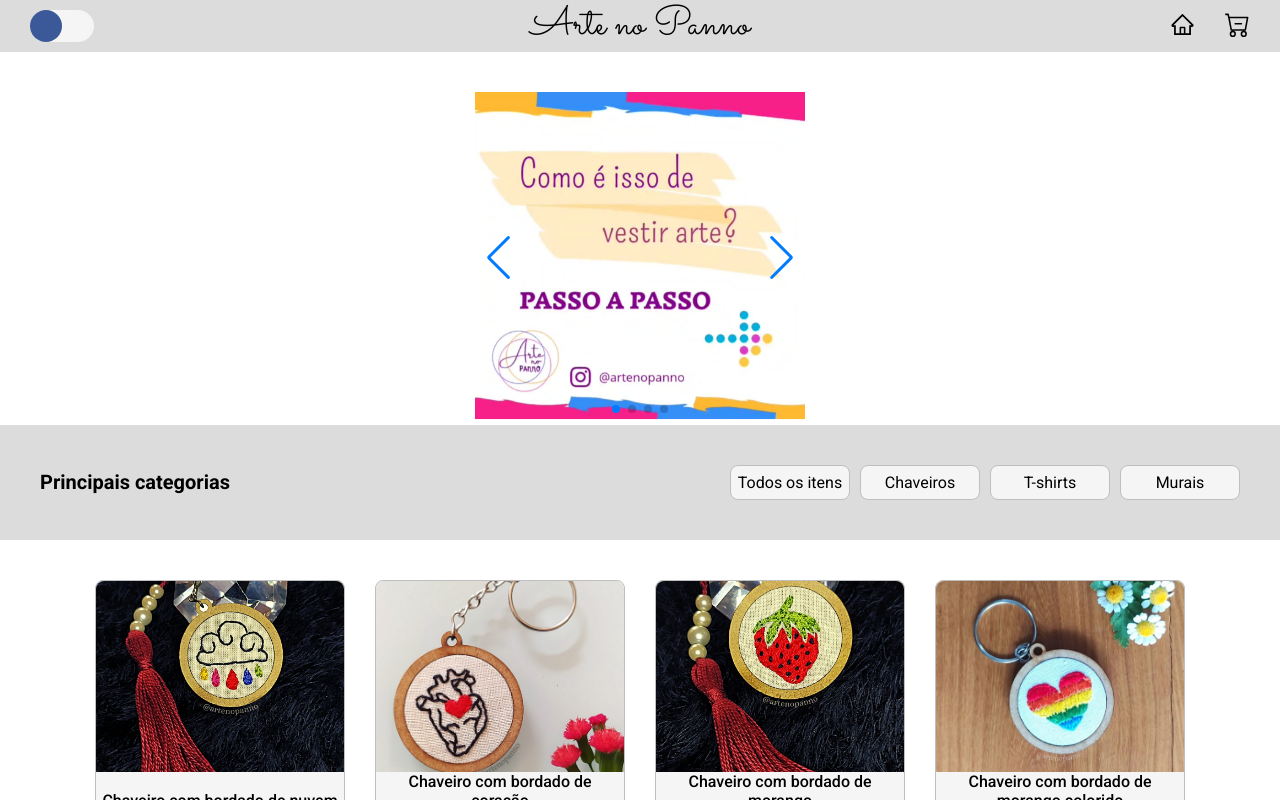
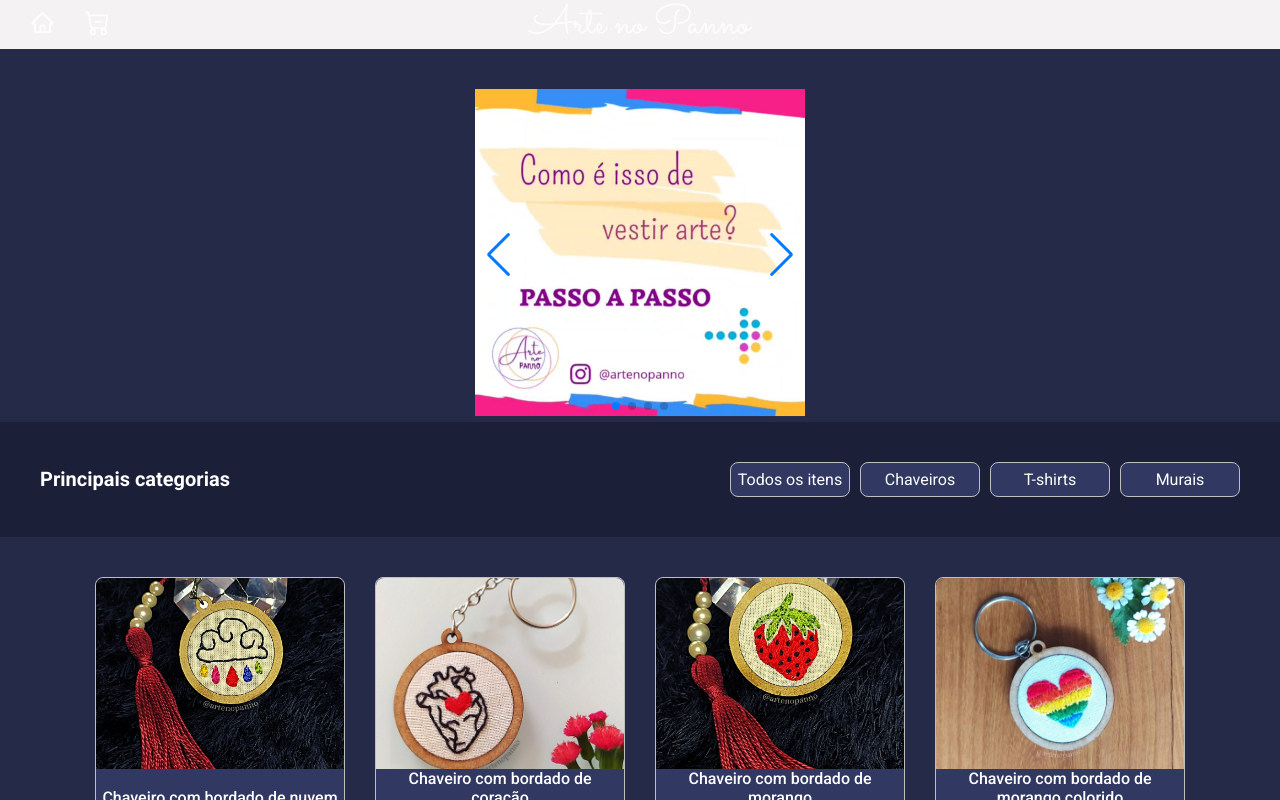
Before and after one commit to Adrianodbs/Arte-no-panno-react, a React (Vite) app: page / in a window 1280 px wide. Shown: the top 800 px of the page. Built offline with nearby package versions, Linux system fonts and the light colour scheme.

Commit message:
removendo o tema

```diff
--- a/src/App.jsx
+++ b/src/App.jsx
@@ -1,20 +1,14 @@
-import { ThemeProvider } from 'styled-components'
 import Header from './components/Header'
 import { Global } from './styles/GlobalStyle'
 
 import { BrowserRouter, Routes, Route } from 'react-router-dom'
-
-import { useContext } from 'react'
-import { ThemeContext } from './contexts/theme'
 
 import Main from './components/Main'
 import Carrinho from './pages/Carrinho'
 import { CarrinhoProvider } from './contexts/carrinho'
 
 function App() {
-  const { theme } = useContext(ThemeContext)
   return (
-    <ThemeProvider theme={theme}>
     <CarrinhoProvider>
       <BrowserRouter>
         <Global />
@@ -25,7 +19,6 @@ function App() {
         </Routes>
       </BrowserRouter>
     </CarrinhoProvider>
-    </ThemeProvider>
   )
 }
 
--- a/src/components/Header/components/Toggle.jsx
+++ /dev/null
@@ -1,52 +0,0 @@
-import { useContext } from 'react'
-import styled from 'styled-components'
-import { ThemeContext } from '../../../contexts/theme'
-
-function Toggle() {
-  const { handleCheck } = useContext(ThemeContext)
-  return (
-    <div>
-      <label></label>
-
-      <ToggleSwitch onClick={handleCheck}>
-        <input type="checkbox" />
-        <span />
-      </ToggleSwitch>
-    </div>
-  )
-}
-
-const ToggleSwitch = styled.label`
-  width: 4rem;
-  height: 2rem;
-  display: flex;
-  align-items: center;
-  justify-content: center;
-  border-radius: 1rem;
-  background-color: ${({ theme }) => theme.terciario};
-  position: relative;
-  transition: 0.5s;
-
-  input {
-    height: 100%;
-    width: 100%;
-    opacity: 0;
-  }
-
-  span {
-    width: 2rem;
-    height: 2rem;
-    border-radius: 50%;
-    background: ${({ theme }) => theme.info};
-    position: absolute;
-    left: 0;
-    cursor: pointer;
-  }
-
-  input:checked + span {
-    left: 50%;
-    background: ${({ theme }) => theme.perigo};
-  }
-`
-
-export default Toggle
--- a/src/components/Header/index.jsx
+++ b/src/components/Header/index.jsx
@@ -1,4 +1,3 @@
-import Toggle from './components/Toggle'
 import * as C from './styles'
 import { BsCartDash } from 'react-icons/bs'
 import { AiOutlineHome } from 'react-icons/ai'
@@ -7,7 +6,6 @@ import { Link } from 'react-router-dom'
 function Header() {
   return (
     <C.Container>
-      <Toggle />
       <h1>Arte no Panno</h1>
       <C.Right>
         <Link to="/">
--- a/src/components/Header/styles.js
+++ b/src/components/Header/styles.js
@@ -1,8 +1,8 @@
 import styled from 'styled-components'
 
 export const Container = styled.header`
-  color: ${({ theme }) => theme.branco};
-  background-color: ${({ theme }) => theme.primario};
+  color: #fff;
+  background-color: var(--cor-teste);
   width: 100%;
   position: relative;
 
@@ -30,6 +30,6 @@ export const Right = styled.div`
   svg {
     cursor: pointer;
     text-decoration: none;
-    color: ${({ theme }) => theme.branco};
+    color: #fff;
   }
 `
--- a/src/components/Main/components/Produto.jsx
+++ b/src/components/Main/components/Produto.jsx
@@ -21,7 +21,7 @@ function Produto({ img, titulo, valor, buttonTxt, onClick, menos, mais }) {
 const Container = styled.div`
   width: 250px;
   height: 320px;
-  background-color: ${({ theme }) => theme.terciario};
+  background-color: #313862;
   border-radius: 8px;
 
   display: flex;
@@ -29,7 +29,7 @@ const Container = styled.div`
   justify-content: flex-start;
   align-items: center;
 
-  border: 1px solid ${({ theme }) => theme.cinza};
+  border: 1px solid #bfbfbf;
 
   img {
     width: 100%;
@@ -49,17 +49,17 @@ const Container = styled.div`
 
   p {
     font-weight: 500;
-    color: ${({ theme }) => theme.branco};
+    color: #fff;
     padding: 6px;
     text-align: center;
   }
 
   span {
-    color: ${({ theme }) => theme.cinza};
+    color: #bfbfbf;
   }
 
   button {
-    background-color: ${({ theme }) => theme.perigo};
+    background-color: #e44c4e;
     font-weight: bold;
     font-size: 18px;
     padding: 8px;
--- a/src/components/Main/styles.js
+++ b/src/components/Main/styles.js
@@ -2,7 +2,7 @@ import styled from 'styled-components'
 
 export const Container = styled.main`
   width: 100%;
-  background-color: ${({ theme }) => theme.secundario};
+  background-color: #252a48;
 `
 
 export const Header = styled.div`
@@ -10,9 +10,9 @@ export const Header = styled.div`
   justify-content: space-between;
   align-items: center;
 
-  color: ${({ theme }) => theme.branco};
+  color: #fff;
   padding: 40px;
-  background-color: ${({ theme }) => theme.primario};
+  background-color: #1b1f38;
 
   @media (max-width: 790px) {
     padding: 20px 10px;
@@ -57,19 +57,19 @@ export const Header = styled.div`
     li {
       list-style: none;
       width: 120px;
-      border: 1px solid ${({ theme }) => theme.cinza};
+      border: 1px solid #bfbfbf;
       display: flex;
       justify-content: center;
       align-items: center;
       padding: 7px 4px;
       border-radius: 8px;
       cursor: pointer;
-      background-color: ${({ theme }) => theme.terciario};
+      background-color: #313862;
       transition: all 0.3s;
 
       &:hover {
-        background-color: ${({ theme }) => theme.branco};
-        color: ${({ theme }) => theme.terciario};
+        background-color: #fff;
+        color: #313862;
       }
 
       @media (max-width: 790px) {
--- a/src/contexts/theme.jsx
+++ /dev/null
@@ -1,27 +0,0 @@
-import { createContext, useState } from 'react'
-
-import { dark, light } from '../styles/theme'
-
-export const ThemeContext = createContext()
-
-export const ThemeProvider = ({ children }) => {
-  const [isChecked, setIsChecked] = useState(true)
-
-  const handleCheck = () => {
-    setIsChecked(!isChecked)
-  }
-
-  const theme = () => {
-    if (isChecked) {
-      return light
-    } else {
-      return dark
-    }
-  }
-
-  return (
-    <ThemeContext.Provider value={{ theme, handleCheck }}>
-      {children}
-    </ThemeContext.Provider>
-  )
-}
--- a/src/main.jsx
+++ b/src/main.jsx
@@ -1,12 +1,9 @@
 import React from 'react'
 import ReactDOM from 'react-dom/client'
 import App from './App'
-import { ThemeProvider } from './contexts/theme'
 
 ReactDOM.createRoot(document.getElementById('root')).render(
   <React.StrictMode>
-    <ThemeProvider>
-      <App />
-    </ThemeProvider>
+    <App />
   </React.StrictMode>
 )
--- a/src/styles/GlobalStyle.js
+++ b/src/styles/GlobalStyle.js
@@ -17,4 +17,8 @@ export const Global = createGlobalStyle`
   button{
     cursor: pointer;
   }
+
+  :root{
+    --cor-teste: #f5f2f3
+  }
 `
--- a/src/styles/theme.js
+++ /dev/null
@@ -1,27 +0,0 @@
-export const dark = {
-  primario: '#1B1F38',
-  secundario: '#252A48',
-  terciario: '#313862',
-
-  branco: '#FFF',
-  preto: '#000',
-  cinza: '#BFBFBF',
-
-  sucesso: '#4E41F0',
-  info: '#F7931B',
-  perigo: '#E44C4E'
-}
-
-export const light = {
-  primario: '#DCDCDC',
-  secundario: '#FFFFFF',
-  terciario: '#F5F5F5',
-
-  branco: '#000',
-  preto: '#FFF',
-  cinza: '#BFBFBF',
-
-  sucesso: '#03BB85',
-  info: '#3B5998',
-  perigo: '#FF6961'
-}
```
Lines whose indentation alone changed are shown as unchanged.
